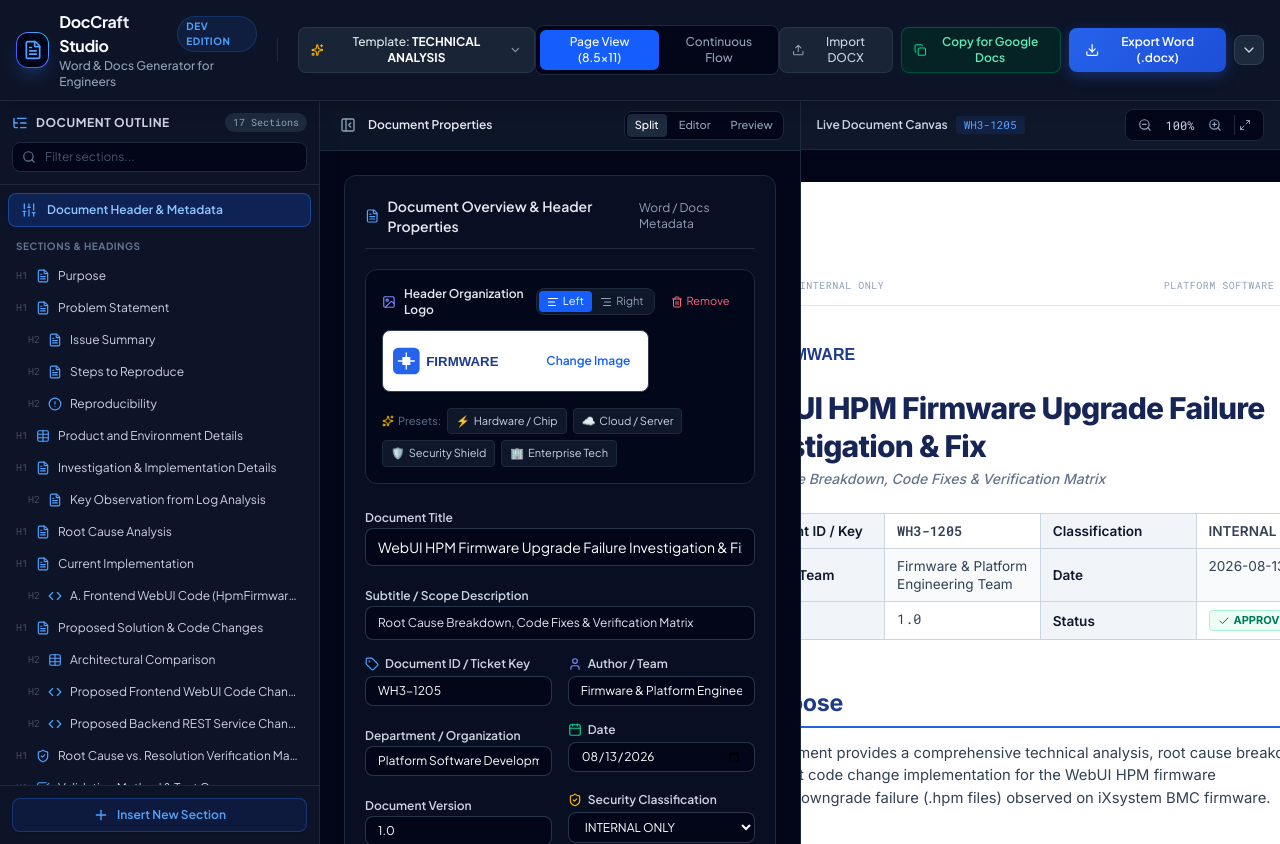
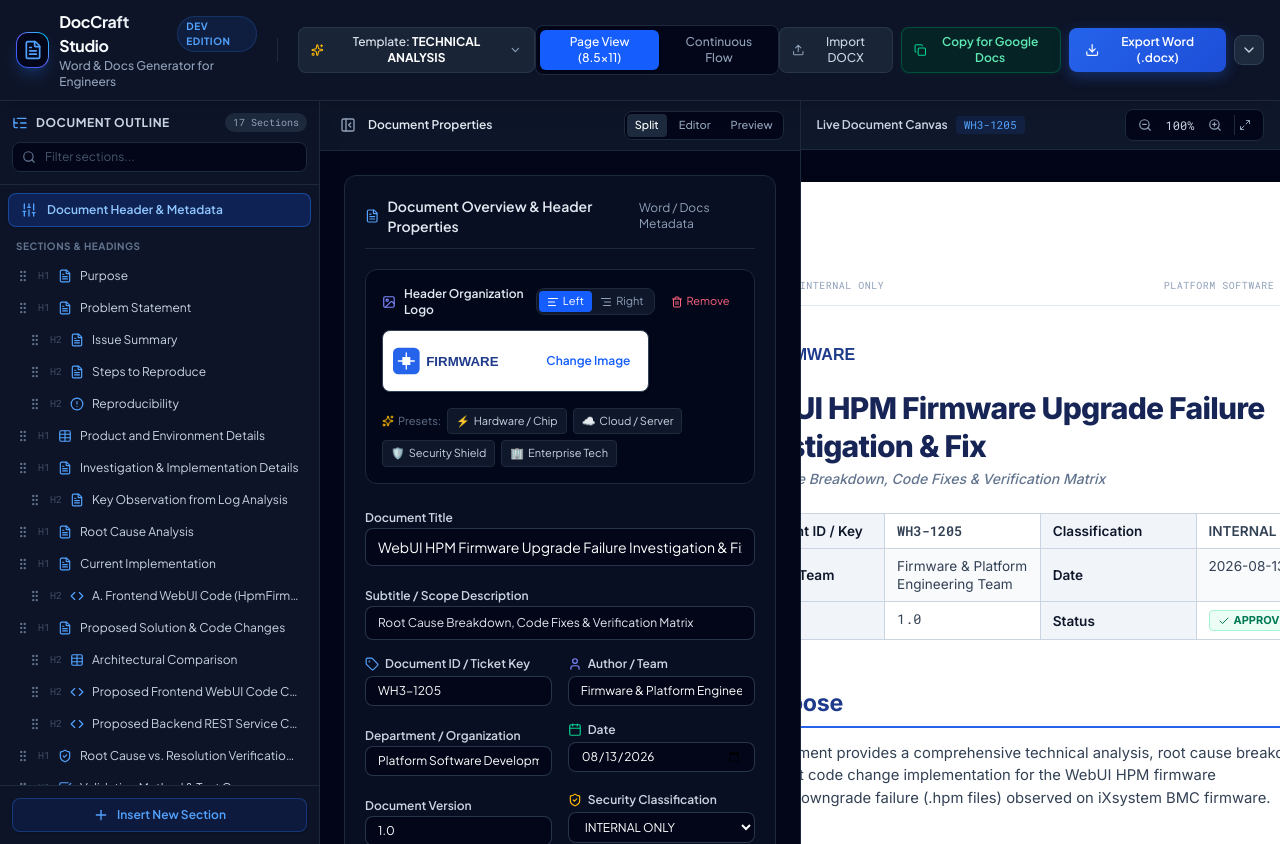
Before and after one commit to karthikbalaji1650/devdoc-studio, a React (Vite) app: page / in a window 1280 px wide. Built offline with nearby package versions, Linux system fonts and the light colour scheme.

Commit message:
Add drag and drop section ordering

```diff
--- a/src/App.tsx
+++ b/src/App.tsx
@@ -101,6 +101,19 @@ export const App: React.FC = () => {
       const newSections = [...prev.sections];
       const [removed] = newSections.splice(index, 1);
       newSections.splice(targetIdx, 0, removed);
+      return { ...prev, sections: newSections };
+    });
+  };
+
+  const handleReorderSections = (draggedId: string, targetId: string) => {
+    setDocument(prev => {
+      const draggedIndex = prev.sections.findIndex(section => section.id === draggedId);
+      const targetIndex = prev.sections.findIndex(section => section.id === targetId);
+      if (draggedIndex === -1 || targetIndex === -1 || draggedIndex === targetIndex) return prev;
+
+      const newSections = [...prev.sections];
+      const [draggedSection] = newSections.splice(draggedIndex, 1);
+      newSections.splice(targetIndex, 0, draggedSection);
       return { ...prev, sections: newSections };
     });
   };
@@ -218,6 +231,7 @@ export const App: React.FC = () => {
             activeSectionId={activeSectionId}
             onSelectSection={setActiveSectionId}
             onAddSection={handleAddSection}
+            onReorderSections={handleReorderSections}
           />
         )}
 
--- a/src/components/DocumentSidebar.tsx
+++ b/src/components/DocumentSidebar.tsx
@@ -12,7 +12,8 @@ import {
   Search,
   Hash,
   ChevronRight,
-  ListTree
+  ListTree,
+  GripVertical
 } from 'lucide-react';
 
 interface DocumentSidebarProps {
@@ -20,16 +21,20 @@ interface DocumentSidebarProps {
   activeSectionId: string | 'metadata';
   onSelectSection: (id: string | 'metadata') => void;
   onAddSection: (level: 1 | 2 | 3, type: SectionType, title?: string) => void;
+  onReorderSections: (draggedId: string, targetId: string) => void;
 }
 
 export const DocumentSidebar: React.FC<DocumentSidebarProps> = ({
   sections,
   activeSectionId,
   onSelectSection,
-  onAddSection
+  onAddSection,
+  onReorderSections
 }) => {
   const [searchQuery, setSearchQuery] = useState('');
   const [addMenuOpen, setAddMenuOpen] = useState(false);
+  const [draggedSectionId, setDraggedSectionId] = useState<string | null>(null);
+  const [dropTargetId, setDropTargetId] = useState<string | null>(null);
 
   const filteredSections = sections.filter(s =>
     s.title.toLowerCase().includes(searchQuery.toLowerCase())
@@ -103,13 +108,37 @@ export const DocumentSidebar: React.FC<DocumentSidebarProps> = ({
             <button
               key={sec.id}
               type="button"
+              draggable
+              onDragStart={(event) => {
+                setDraggedSectionId(sec.id);
+                event.dataTransfer.effectAllowed = 'move';
+                event.dataTransfer.setData('text/plain', sec.id);
+              }}
+              onDragOver={(event) => {
+                event.preventDefault();
+                event.dataTransfer.dropEffect = 'move';
+                if (draggedSectionId !== sec.id) setDropTargetId(sec.id);
+              }}
+              onDragLeave={() => setDropTargetId(null)}
+              onDrop={(event) => {
+                event.preventDefault();
+                const draggedId = event.dataTransfer.getData('text/plain') || draggedSectionId;
+                if (draggedId && draggedId !== sec.id) onReorderSections(draggedId, sec.id);
+                setDraggedSectionId(null);
+                setDropTargetId(null);
+              }}
+              onDragEnd={() => {
+                setDraggedSectionId(null);
+                setDropTargetId(null);
+              }}
               onClick={() => onSelectSection(sec.id)}
               className={`w-full flex items-center gap-2 py-1.5 px-2.5 rounded-lg text-xs text-left transition-all ${indent} ${
                 isActive
                   ? 'bg-blue-600 text-white font-semibold shadow-md shadow-blue-900/30'
                   : 'text-slate-300 hover:bg-slate-800/70 hover:text-white'
-              }`}
+              } ${dropTargetId === sec.id ? 'border-t-2 border-blue-400' : ''} ${draggedSectionId === sec.id ? 'opacity-40' : ''}`}
             >
+              <GripVertical className="w-3.5 h-3.5 flex-shrink-0 text-slate-500 cursor-grab" />
               <span className={`text-[10px] font-mono opacity-60 ${isActive ? 'text-blue-200' : 'text-slate-500'}`}>
                 {sec.level === 1 ? 'H1' : sec.level === 2 ? 'H2' : 'H3'}
               </span>
```
